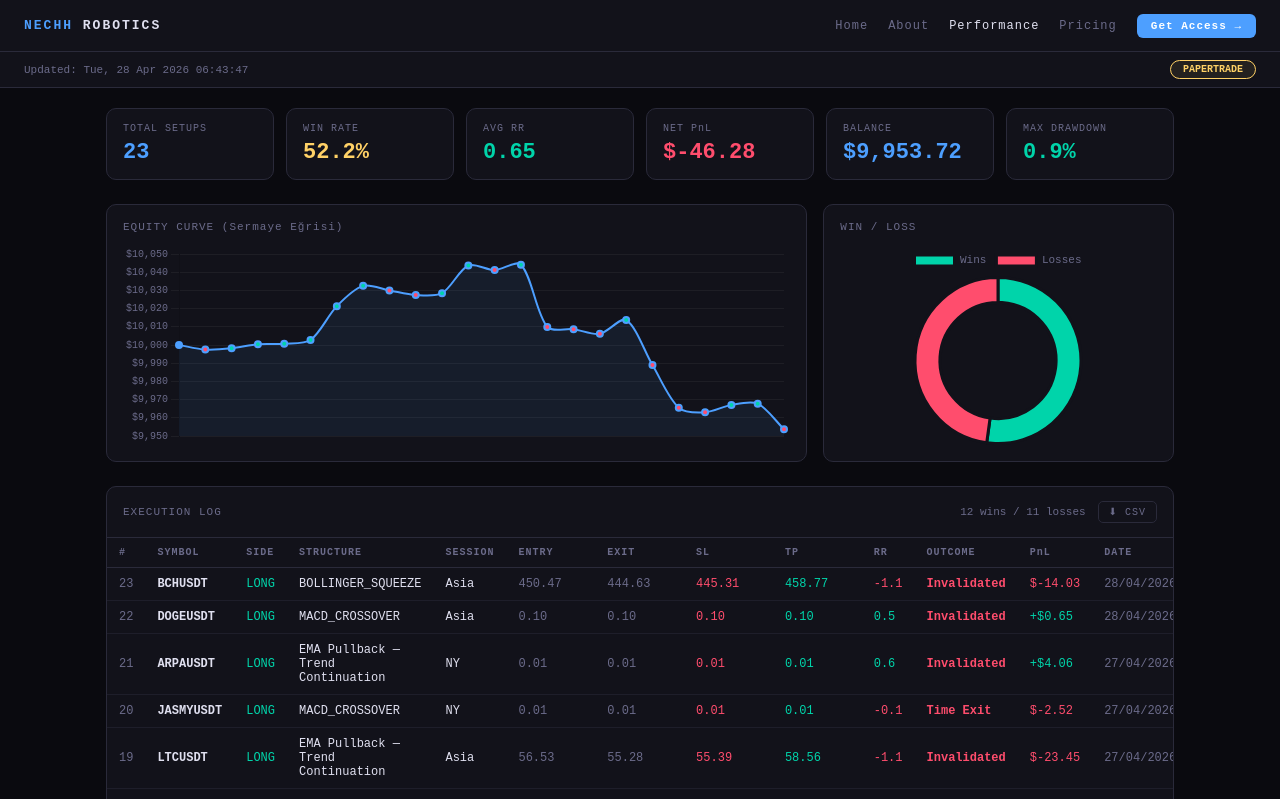
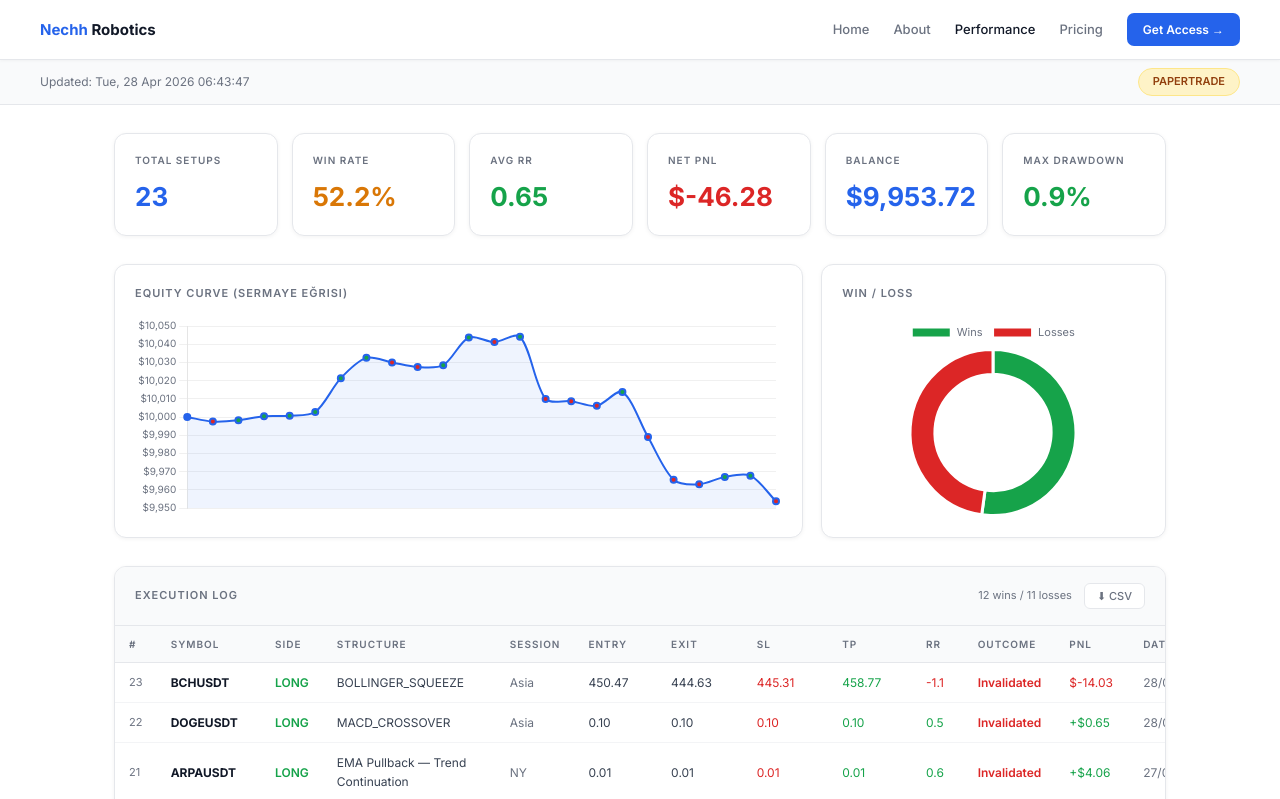
Before and after one commit to nechh42/Nechh_Robotics_website, a website: page performance.html in a window 1280 px wide. Shown: the top 799 px of the page. Drawn offline with nearby package versions, Linux system fonts and the light colour scheme.

Commit message:
design: performance.html acik temaya guncellendi (Inter font, beyaz/mavi palet)

```diff
--- a/performance.html
+++ b/performance.html
@@ -3,51 +3,53 @@
 <head>
 <meta charset="UTF-8">
 <meta name="viewport" content="width=device-width, initial-scale=1.0">
-<title>NECHH ROBOTICS | Performance</title>
+<title>Nechh Robotics | Performance</title>
 <script src="https://cdnjs.cloudflare.com/ajax/libs/Chart.js/4.4.1/chart.umd.min.js"></script>
+<link href="https://fonts.googleapis.com/css2?family=Inter:wght@400;500;600;700&display=swap" rel="stylesheet">
 <style>
-:root{--bg:#0a0a0f;--bg2:#12121a;--bg3:#1a1a26;--border:#2a2a3a;--text:#e0e0f0;--muted:#6b6b8a;--green:#00d4aa;--red:#ff4d6d;--blue:#4d9fff;--gold:#ffd166;--font:'Courier New',monospace}
+:root{--bg:#fff;--bg2:#f9fafb;--bg3:#eff6ff;--border:#e5e7eb;--text:#111827;--muted:#6b7280;--green:#16a34a;--red:#dc2626;--blue:#2563eb;--gold:#d97706;--font:'Inter',system-ui,sans-serif}
 *{box-sizing:border-box;margin:0;padding:0}
-body{background:var(--bg);color:var(--text);font-family:var(--font);font-size:13px}
-nav{border-bottom:1px solid var(--border);padding:0 24px;height:52px;display:flex;align-items:center;justify-content:space-between;background:var(--bg2);position:sticky;top:0;z-index:100}
-.nav-logo{font-size:13px;font-weight:bold;letter-spacing:2px;color:var(--blue);text-decoration:none}
-.nav-links{display:flex;gap:20px;align-items:center}
-.nav-links a{color:var(--muted);text-decoration:none;font-size:12px;letter-spacing:1px;transition:color .2s}
+body{background:var(--bg);color:var(--text);font-family:var(--font);font-size:14px;line-height:1.6}
+nav{border-bottom:1px solid var(--border);padding:0 40px;height:60px;display:flex;align-items:center;justify-content:space-between;background:#fff;position:sticky;top:0;z-index:100;box-shadow:0 1px 3px rgba(0,0,0,0.04)}
+.nav-logo{font-size:15px;font-weight:700;color:var(--blue);text-decoration:none}
+.nav-links{display:flex;gap:24px;align-items:center}
+.nav-links a{color:var(--muted);text-decoration:none;font-size:13px;font-weight:500;transition:color .15s}
 .nav-links a:hover,.nav-links a.active{color:var(--text)}
-.nav-cta{background:var(--blue)!important;color:#fff!important;padding:6px 14px;border-radius:6px;font-size:11px!important;font-weight:bold}
-.status-bar{padding:8px 24px;background:var(--bg2);border-bottom:1px solid var(--border);display:flex;align-items:center;justify-content:space-between;flex-wrap:wrap;gap:8px;font-size:11px;color:var(--muted)}
-.mode-badge{padding:3px 12px;border-radius:20px;font-size:10px;font-weight:bold;border:1px solid;color:var(--gold);border-color:var(--gold);background:rgba(255,209,102,0.08)}
-.container{max-width:1100px;margin:0 auto;padding:20px 16px}
-.cards{display:grid;grid-template-columns:repeat(auto-fit,minmax(150px,1fr));gap:12px;margin-bottom:24px}
-.card{background:var(--bg2);border:1px solid var(--border);border-radius:10px;padding:14px 16px}
-.card-label{color:var(--muted);font-size:10px;letter-spacing:1px;margin-bottom:6px}
-.card-value{font-size:22px;font-weight:bold}
+.nav-cta{background:var(--blue)!important;color:#fff!important;padding:7px 16px;border-radius:7px;font-size:12px!important;font-weight:600!important}
+.status-bar{padding:8px 40px;background:var(--bg2);border-bottom:1px solid var(--border);display:flex;align-items:center;justify-content:space-between;flex-wrap:wrap;gap:8px;font-size:12px;color:var(--muted)}
+.mode-badge{padding:4px 14px;border-radius:20px;font-size:11px;font-weight:600;background:#fef3c7;color:#92400e;border:1px solid #fde68a}
+.container{max-width:1100px;margin:0 auto;padding:28px 24px}
+.cards{display:grid;grid-template-columns:repeat(auto-fit,minmax(160px,1fr));gap:14px;margin-bottom:28px}
+.card{background:#fff;border:1px solid var(--border);border-radius:12px;padding:18px 20px;box-shadow:0 1px 4px rgba(0,0,0,0.05)}
+.card-label{color:var(--muted);font-size:10px;letter-spacing:1px;text-transform:uppercase;margin-bottom:8px;font-weight:600}
+.card-value{font-size:26px;font-weight:700;color:var(--text)}
 .green{color:var(--green)}.red{color:var(--red)}.blue{color:var(--blue)}.gold{color:var(--gold)}
-.charts{display:grid;grid-template-columns:2fr 1fr;gap:16px;margin-bottom:24px}
+.charts{display:grid;grid-template-columns:2fr 1fr;gap:18px;margin-bottom:28px}
 @media(max-width:700px){.charts{grid-template-columns:1fr}}
-.chart-box{background:var(--bg2);border:1px solid var(--border);border-radius:10px;padding:16px}
-.chart-title{color:var(--muted);font-size:11px;letter-spacing:1px;margin-bottom:12px}
+.chart-box{background:#fff;border:1px solid var(--border);border-radius:12px;padding:20px;box-shadow:0 1px 4px rgba(0,0,0,0.05)}
+.chart-title{color:var(--muted);font-size:11px;letter-spacing:1px;text-transform:uppercase;margin-bottom:14px;font-weight:600}
 .chart-box canvas{max-height:200px}
-.table-box{background:var(--bg2);border:1px solid var(--border);border-radius:10px;overflow:hidden}
-.table-header{padding:14px 16px;display:flex;justify-content:space-between;align-items:center;border-bottom:1px solid var(--border)}
-.table-title{color:var(--muted);font-size:11px;letter-spacing:1px}
+.table-box{background:#fff;border:1px solid var(--border);border-radius:12px;overflow:hidden;box-shadow:0 1px 4px rgba(0,0,0,0.05)}
+.table-header{padding:16px 20px;display:flex;justify-content:space-between;align-items:center;border-bottom:1px solid var(--border);background:var(--bg2)}
+.table-title{color:var(--muted);font-size:11px;letter-spacing:1px;text-transform:uppercase;font-weight:600}
 table{width:100%;border-collapse:collapse}
-th{padding:9px 12px;text-align:left;color:var(--muted);font-size:10px;letter-spacing:1px;border-bottom:1px solid var(--border)}
-td{padding:9px 12px;font-size:12px;border-bottom:1px solid rgba(42,42,58,0.5)}
+th{padding:10px 14px;text-align:left;color:var(--muted);font-size:10px;letter-spacing:1px;text-transform:uppercase;border-bottom:1px solid var(--border);background:var(--bg2);font-weight:600}
+td{padding:10px 14px;font-size:12px;border-bottom:1px solid #f3f4f6;color:var(--text)}
 tr:last-child td{border-bottom:none}
-tr:hover td{background:rgba(77,159,255,0.04)}
-.outcome-win{color:var(--green);font-weight:bold}
-.outcome-loss{color:var(--red);font-weight:bold}
-.side-long{color:var(--green)}.side-short{color:var(--red)}
-.no-data{padding:40px;text-align:center;color:var(--muted)}
-footer{border-top:1px solid var(--border);padding:16px 24px;color:var(--muted);font-size:10px;line-height:1.8;text-align:center}
+tr:hover td{background:#f9fafb}
+.outcome-win{color:var(--green);font-weight:600}
+.outcome-loss{color:var(--red);font-weight:600}
+.side-long{color:var(--green);font-weight:600}.side-short{color:var(--red);font-weight:600}
+.no-data{padding:48px;text-align:center;color:var(--muted);font-size:13px}
+footer{border-top:1px solid var(--border);padding:24px 40px;background:var(--bg2);font-size:11px;line-height:1.9;text-align:center;color:var(--muted)}
 footer a{color:var(--blue);text-decoration:none}
+footer a:hover{text-decoration:underline}
 </style>
 </head>
 <body>
 
 <nav>
-  <a class="nav-logo" href="index.html">NECHH <span style="color:var(--text)">ROBOTICS</span></a>
+  <a class="nav-logo" href="index.html">Nechh <span style="color:#111827">Robotics</span></a>
   <div class="nav-links">
     <a href="index.html">Home</a>
     <a href="about.html">About</a>
@@ -88,7 +90,7 @@ footer a{color:var(--blue);text-decoration:none}
       <span class="table-title">EXECUTION LOG</span>
       <div style="display:flex;gap:12px;align-items:center">
         <span style="color:var(--muted);font-size:11px" id="tradeCount">—</span>
-        <button onclick="exportCSV()" style="background:transparent;border:1px solid var(--border);color:var(--muted);padding:4px 10px;border-radius:5px;cursor:pointer;font-size:10px;letter-spacing:1px;font-family:var(--font)">⬇ CSV</button>
+        <button onclick="exportCSV()" style="background:#fff;border:1px solid var(--border);color:var(--muted);padding:5px 12px;border-radius:6px;cursor:pointer;font-size:11px;font-family:var(--font);font-weight:500">⬇ CSV</button>
       </div>
     </div>
     <div style="overflow-x:auto">
@@ -105,24 +107,24 @@ footer a{color:var(--blue);text-decoration:none}
   </div>
 
   <!-- ŞEFFAFLİK BEYANI -->
-  <div style="margin-top:24px;background:var(--bg2);border:1px solid var(--border);border-radius:10px;padding:20px 24px">
-    <div style="color:var(--muted);font-size:10px;letter-spacing:1px;margin-bottom:12px">TRANSPARENCY STATEMENT</div>
-    <div style="display:grid;grid-template-columns:repeat(auto-fit,minmax(220px,1fr));gap:16px">
-      <div style="border-left:2px solid var(--green);padding-left:14px">
-        <div style="color:var(--green);font-size:11px;font-weight:bold;margin-bottom:4px">✓ WINS AND LOSSES REPORTED EQUALLY</div>
-        <div style="color:var(--muted);font-size:11px;line-height:1.6">Every setup is logged with timestamp, entry, stop-loss and target. No cherry-picking.</div>
+  <div style="margin-top:28px;background:#f0fdf4;border:1px solid #bbf7d0;border-radius:12px;padding:24px 28px">
+    <div style="color:var(--muted);font-size:10px;letter-spacing:1px;text-transform:uppercase;margin-bottom:16px;font-weight:600">Transparency Statement</div>
+    <div style="display:grid;grid-template-columns:repeat(auto-fit,minmax(220px,1fr));gap:18px">
+      <div style="border-left:3px solid var(--green);padding-left:16px">
+        <div style="color:var(--green);font-size:12px;font-weight:600;margin-bottom:5px">✓ WINS AND LOSSES REPORTED EQUALLY</div>
+        <div style="color:#374151;font-size:12px;line-height:1.6">Every setup is logged with timestamp, entry, stop-loss and target. No cherry-picking.</div>
       </div>
-      <div style="border-left:2px solid var(--blue);padding-left:14px">
-        <div style="color:var(--blue);font-size:11px;font-weight:bold;margin-bottom:4px">✓ AUTOMATED, NOT MANUAL</div>
-        <div style="color:var(--muted);font-size:11px;line-height:1.6">All signals are generated by algorithm. No human override on entries or exits.</div>
+      <div style="border-left:3px solid var(--blue);padding-left:16px">
+        <div style="color:var(--blue);font-size:12px;font-weight:600;margin-bottom:5px">✓ AUTOMATED, NOT MANUAL</div>
+        <div style="color:#374151;font-size:12px;line-height:1.6">All signals are generated by algorithm. No human override on entries or exits.</div>
       </div>
-      <div style="border-left:2px solid var(--gold);padding-left:14px">
-        <div style="color:var(--gold);font-size:11px;font-weight:bold;margin-bottom:4px">✓ PAPER TRADE MODE</div>
-        <div style="color:var(--muted);font-size:11px;line-height:1.6">Currently running on $10,000 simulated capital. Live trading begins after statistical validation.</div>
+      <div style="border-left:3px solid var(--gold);padding-left:16px">
+        <div style="color:var(--gold);font-size:12px;font-weight:600;margin-bottom:5px">✓ PAPER TRADE MODE</div>
+        <div style="color:#374151;font-size:12px;line-height:1.6">Currently running on $10,000 simulated capital. Live trading begins after statistical validation.</div>
       </div>
-      <div style="border-left:2px solid var(--red);padding-left:14px">
-        <div style="color:var(--red);font-size:11px;font-weight:bold;margin-bottom:4px">⚠ RISK NOTICE</div>
-        <div style="color:var(--muted);font-size:11px;line-height:1.6">Past performance does not guarantee future results. All trading involves risk of capital loss.</div>
+      <div style="border-left:3px solid var(--red);padding-left:16px">
+        <div style="color:var(--red);font-size:12px;font-weight:600;margin-bottom:5px">⚠ RISK NOTICE</div>
+        <div style="color:#374151;font-size:12px;line-height:1.6">Past performance does not guarantee future results. All trading involves risk of capital loss.</div>
       </div>
     </div>
   </div>
@@ -239,13 +241,13 @@ function render(data) {
         const date = t.closed_at ? new Date(t.closed_at).toLocaleDateString('en-GB') : '—';
         const ps = t.pnl >= 0 ? '+' : '';
         return `<tr>
-          <td style="color:var(--muted)">${trades.length-i}</td>
-          <td><b>${t.symbol}</b></td>
+          <td style="color:var(--muted);font-size:11px">${trades.length-i}</td>
+          <td><b style="font-size:12px">${t.symbol}</b></td>
           <td class="${t.side==='LONG'?'side-long':'side-short'}">${t.side}</td>
-          <td>${t.structure}</td>
-          <td>${t.session}</td>
-          <td style="color:var(--muted)">${t.entry ? fmt(t.entry,2) : '—'}</td>
-          <td style="color:var(--muted)">${t.exit  ? fmt(t.exit,2)  : '—'}</td>
+          <td style="color:#374151">${t.structure}</td>
+          <td style="color:var(--muted)">${t.session}</td>
+          <td style="color:#374151">${t.entry ? fmt(t.entry,2) : '—'}</td>
+          <td style="color:#374151">${t.exit  ? fmt(t.exit,2)  : '—'}</td>
           <td style="color:var(--red)">${t.invalidation ? fmt(t.invalidation,2) : '—'}</td>
           <td style="color:var(--green)">${t.target ? fmt(t.target,2) : '—'}</td>
           <td class="${t.rr>=0?'green':'red'}">${fmt(t.rr,1)}</td>
@@ -267,20 +269,20 @@ function render(data) {
 
   charts.push(new Chart(document.getElementById('equityChart'),{
     type:'line',
-    data:{labels,datasets:[{data:eqData,borderColor:'#4d9fff',backgroundColor:'rgba(77,159,255,0.08)',
+    data:{labels,datasets:[{data:eqData,borderColor:'#2563eb',backgroundColor:'rgba(37,99,235,0.07)',
       borderWidth:2,pointRadius:3,fill:true,tension:0.3,
-      pointBackgroundColor:eqData.map((v,i)=>i===0?'#4d9fff':eqData[i]>=eqData[i-1]?'#00d4aa':'#ff4d6d')}]},
+      pointBackgroundColor:eqData.map((v,i)=>i===0?'#2563eb':eqData[i]>=eqData[i-1]?'#16a34a':'#dc2626')}]},
     options:{responsive:true,plugins:{legend:{display:false}},
-      scales:{x:{display:false},y:{grid:{color:'rgba(255,255,255,0.05)'},
-        ticks:{color:'#6b6b8a',font:{family:'Courier New',size:10},callback:v=>'$'+v.toLocaleString()}}}}
+      scales:{x:{display:false},y:{grid:{color:'rgba(0,0,0,0.06)'},
+        ticks:{color:'#6b7280',font:{family:'Inter',size:10},callback:v=>'$'+v.toLocaleString()}}}}
   }));
 
   charts.push(new Chart(document.getElementById('winLossChart'),{
     type:'doughnut',
     data:{labels:['Wins','Losses'],datasets:[{data:[s.wins||0,s.losses||0],
-      backgroundColor:['#00d4aa','#ff4d6d'],borderColor:'#12121a',borderWidth:3}]},
+      backgroundColor:['#16a34a','#dc2626'],borderColor:'#fff',borderWidth:3}]},
     options:{responsive:true,cutout:'70%',
-      plugins:{legend:{labels:{color:'#6b6b8a',font:{family:'Courier New',size:11}}}}}
+      plugins:{legend:{labels:{color:'#6b7280',font:{family:'Inter',size:11}}}}}
   }));
 }
 
```
